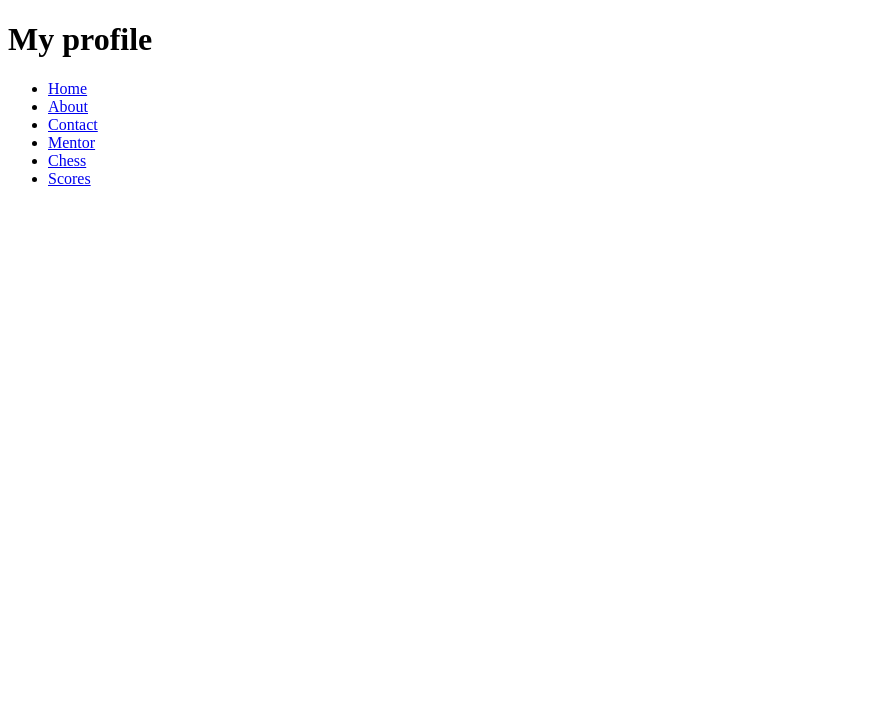
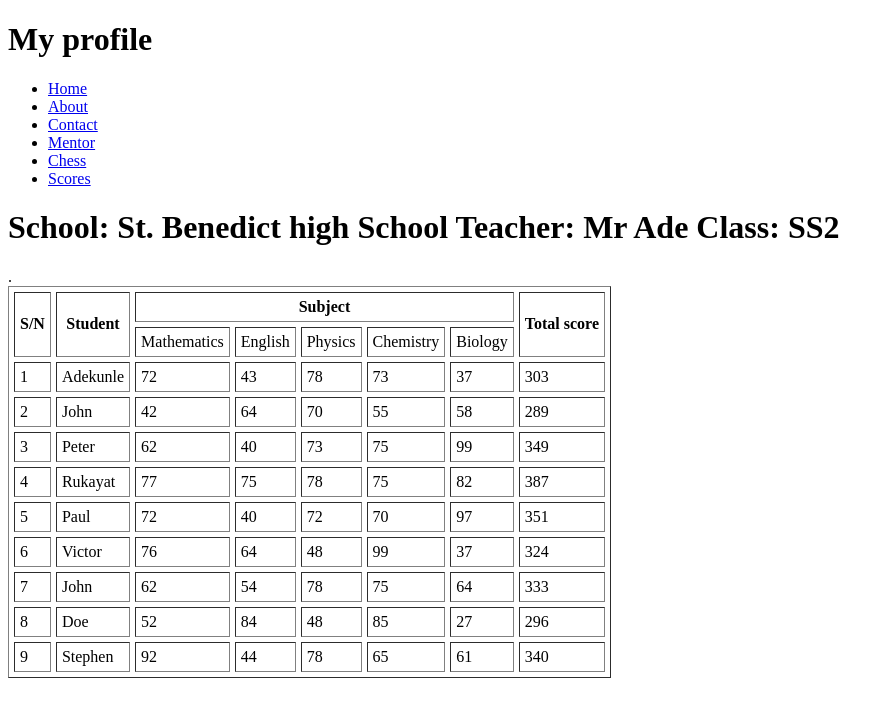
Before and after one commit to TegaEbbah/FirstAssignment, a plain HTML site: page scores.html in a window 1280 px wide. Shown: the whole page, without its empty margins (0-894 px from the left). Drawn offline with Linux system fonts and the light colour scheme.

Commit message:
second commit

```diff
--- a/scores.html
+++ b/scores.html
@@ -42,6 +42,136 @@
 
     </header>
 
+    <main>
+        <h1 id="information">School: St. Benedict high School Teacher: Mr Ade Class: SS2</h1>
+
+
+        .
+
+        <table border="1" cellspacing="5" cellpadding="5">
+            <tbody>
+                <tr class="row">
+                    <th rowspan="2">S/N</th>
+                    <th rowspan="2">Student</th>
+                    <th colspan="5">Subject</th>
+                    <th rowspan="2" colspan="2">Total score</th>
+
+                </tr>
+                <tr class="row">
+                    <td>Mathematics</td>
+                    <td>English</td>
+                    <td>Physics</td>
+                    <td>Chemistry</td>
+                    <td>Biology</td>
+                </tr>
+
+
+                <tr class="row">
+                    <td>1</td>
+                    <td>Adekunle</td>
+                    <td class="score">72</td>
+                    <td class="score">43</td>
+                    <td class="score">78</td>
+                    <td class="score">73</td>
+                    <td class="score">37</td>
+                    <td>303</td>
+                </tr>
+                <tr class="row">
+                    <td>2</td>
+                    <td>John</td>
+                    <td class="score">42</td>
+                    <td class="score">64</td>
+                    <td class="score">70</td>
+                    <td class="score">55</td>
+                    <td class="score">58</td>
+                    <td>289</td>
+                </tr>
+                <tr class="row">
+                    <td>3</td>
+                    <td>Peter</td>
+                    <td class="score">62</td>
+                    <td class="score">40</td>
+                    <td class="score">73</td>
+                    <td class="score">75</td>
+                    <td class="score">99</td>
+                    <td>349</td>
+                </tr>
+                <tr class="row">
+                    <td>4</td>
+                    <td>Rukayat</td>
+                    <td class="score">77</td>
+                    <td class="score">75</td>
+                    <td class="score">78</td>
+                    <td class="score">75</td>
+                    <td class="score">82</td>
+                    <td>387</td>
+                </tr>
+                <tr class="row">
+                    <td>5</td>
+                    <td>Paul</t>
+                    <td class="score">72</td>
+                    <td class="score">40</td>
+                    <td class="score">72</td>
+                    <td class="score">70</td>
+                    <td class="score">97</td>
+                    <td>351</td>
+                </tr>
+                <tr class="row">
+                    <td>6</td>
+                    <td>Victor</td>
+                    <td class="score">76</td>
+                    <td class="score">64</td>
+                    <td class="score">48</td>
+                    <td class="score">99</td>
+                    <td class="score">37</td>
+                    <td>324</td>
+                </tr>
+                <tr class="row">
+                    <td>7</td>
+                    <td>John</td>
+                    <td class="score">62</td>
+                    <td class="score">54</td>
+                    <td class="score">78</td>
+                    <td class="score">75</td>
+                    <td class="score">64</td>
+                    <td>333</td>
+                </tr>
+                <tr class="row">
+                    <td>8</td>
+                    <td>Doe</td>
+                    <td class="score">52</td>
+                    <td class="score">84</td>
+                    <td class="score">48</td>
+                    <td class="score">85</td>
+                    <td class="score">27</td>
+                    <td>296</td>
+                </tr>
+                <tr class="row">
+                    <td>9</td>
+                    <td>Stephen</td>
+                    <td class="score">92</td>
+                    <td class="score">44</td>
+                    <td class="score">78</td>
+                    <td class="score">65</td>
+                    <td class="score">61</td>
+                    <td>340</td>
+                </tr>
+
+
+
+            </tbody>
+        </table>
+
+
+
+
+
+
+
+
+
+    </main>
+
 </body>
 
 </html>
--- /dev/null
+++ b/styles/chess.css
@@ -0,0 +1,11 @@
+.white {
+    background-color: white;
+}
+
+.black {
+    background-color: black;
+}
+
+table {
+    margin: auto;
+}
```
Also changed, not shown: chess.html (+44 -0 lines).
